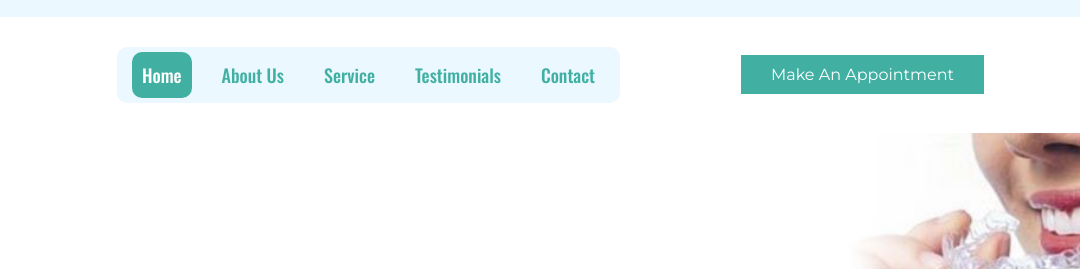
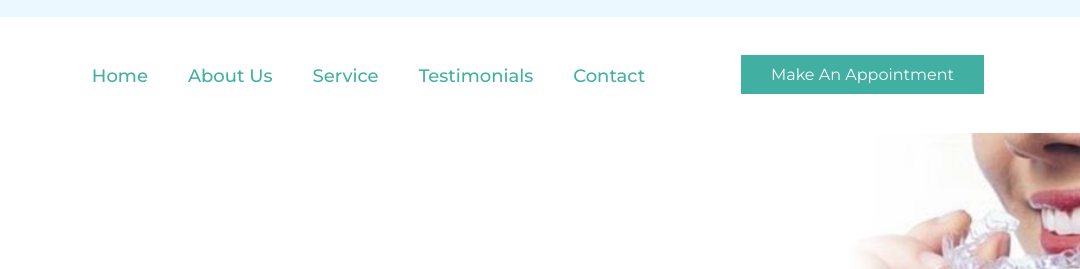
Before and after one commit to Naveenpradeep02/smilelife, a plain HTML site: page index.html in a window 1280 px wide. Shown: the part 93-362 px from the top of the page, 200-1280 px from the left. Drawn offline with nearby package versions, Linux system fonts and the light colour scheme; a web font is replaced by a local one.

Commit message:
first commit

```diff
--- a/css/style.css
+++ b/css/style.css
@@ -26,7 +26,8 @@ body .btn,
 .white-btn,
 .faq-question,
 .faq-answer,
-.footer-contact a {
+.footer-contact a,
+.menus ul li a {
   font-family: "Montserrat", sans-serif;
 }
 a {
@@ -39,12 +40,14 @@ p {
   width: 85%;
   margin: auto;
 }
-
+header {
+  position: sticky;
+  top: 0;
+  z-index: 1000;
+  background-color: var(--white-color);
+}
 .navigation {
   padding: 20px 0px;
-  position: sticky;
-  top: 0;
-  z-index: 100;
 }
 .navigation .container {
   display: flex;
@@ -59,7 +62,7 @@ p {
   align-items: center;
   justify-content: center;
   gap: 20px;
-  background-color: var(--light-blue);
+  /* background-color: var(--light-blue); */
   border-radius: 10px;
   padding: 15px;
 }
@@ -123,12 +126,12 @@ p {
   width: 100%;
 }
 .menus ul li a:hover {
-  background-color: var(--primary-color);
-  color: var(--white-color);
+  /* background-color: var(--primary-color);
+  color: var(--white-color); */
 }
 .menus ul li a.nav-active {
-  background-color: var(--primary-color);
-  color: var(--white-color);
+  /* background-color: var(--primary-color); */
+  /* color: var(--white-color); */
 }
 /* .menus ul li a:hover::after {
   content: "";
```
